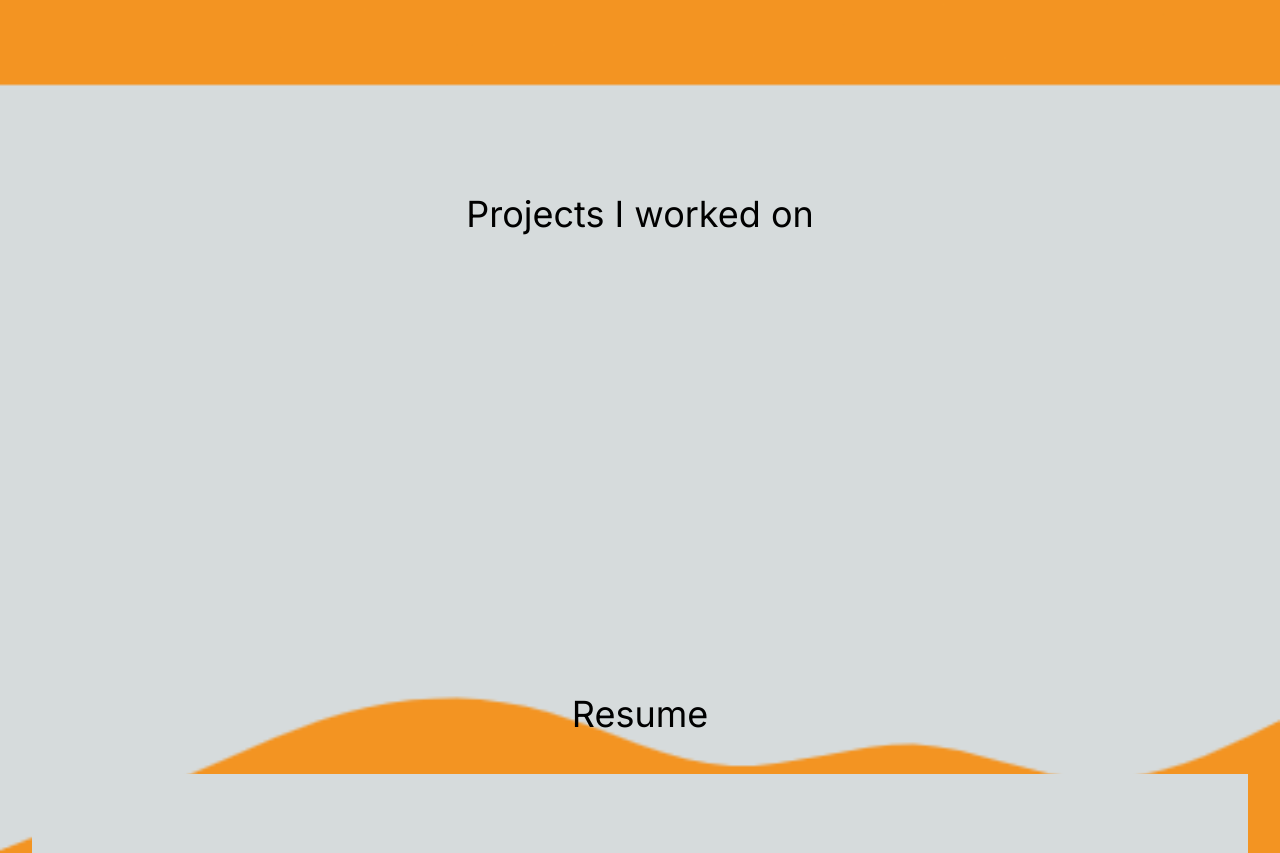
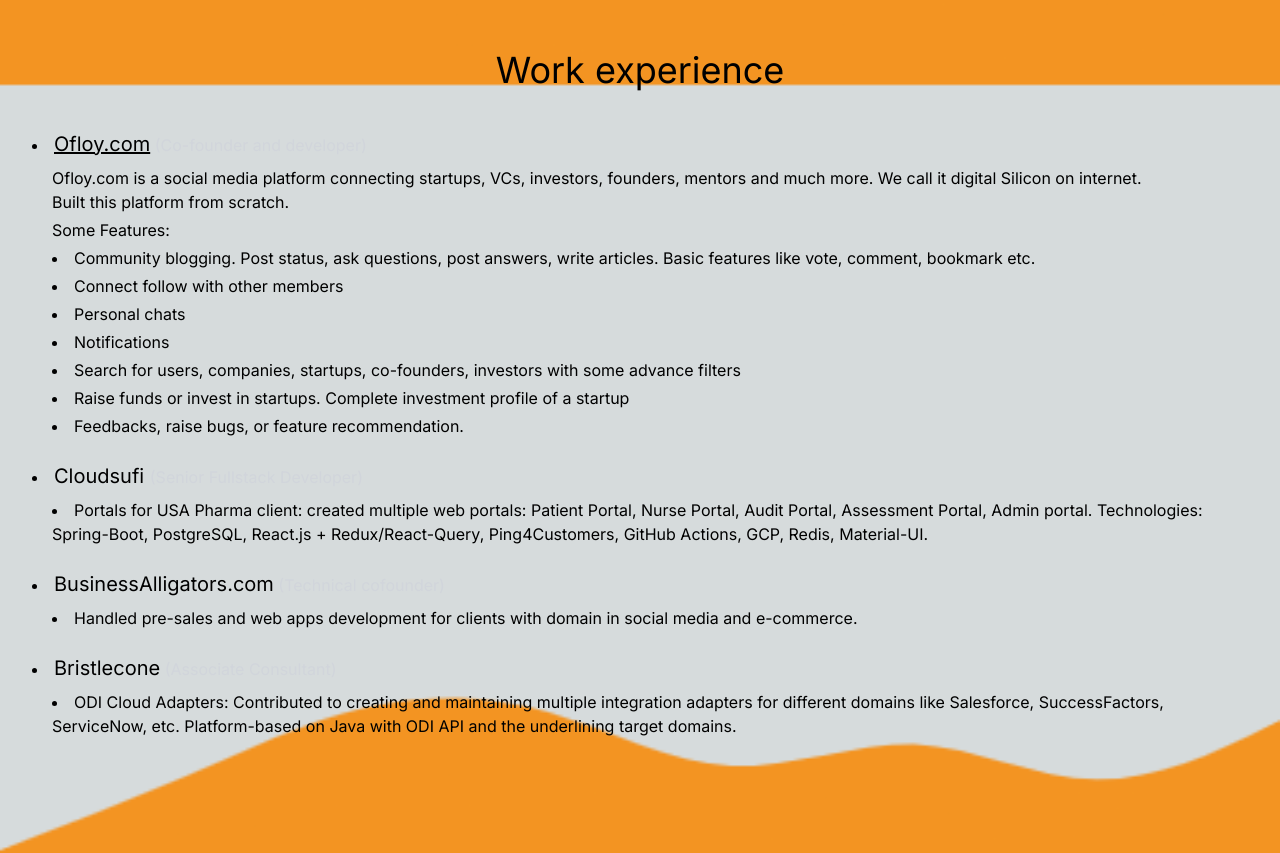
Before and after one commit to Puspendert/puspender-home, a Next.js app: page / in a window 1280 px wide. Shown: the part 1769-2622 px from the top of the page. Built offline with nearby package versions, Linux system fonts and the light colour scheme.

Commit message:
added experience

```diff
--- a/app/page.js
+++ b/app/page.js
@@ -1,3 +1,4 @@
+/* eslint-disable react/no-unescaped-entities */
 import Image from "next/image";
 
 export default function Home() {
@@ -85,10 +86,82 @@
 
       <section
         id="projects"
-        className="scroll-mt-0 min-h-screen scroll-my-1 flex justify-center items-center">
+        className="scroll-mt-0 min-h-screen scroll-my-1 flex flex-col justify-center items-center my-40">
         <div className="w-full flex flex-col justify-center items-center">
-          <h3 className="text-4xl mb-10">Projects I worked on</h3>
+          <h3 className="text-4xl mb-10">Work experience</h3>
         </div>
+
+        <ul class="space-y-6 list-disc list-inside">
+          <li>
+            <a
+              href="http://www.ofloy.com"
+              target="_blank"
+              className="underline text-xl"
+              rel="noopener noreferrer">
+              Ofloy.com
+            </a>{" "}
+            <span className="text-gray-300">(Co-founder and developer)</span>
+            <ul class="pl-5 mt-2 space-y-1 list-disc list-inside">
+              <p>
+                Ofloy.com is a social media platform connecting startups, VCs,
+                investors, founders, mentors and much more. We call it digital
+                Silicon on internet. <br /> Built this platform from scratch.
+              </p>
+              <p>Some Features:</p>
+              <li>
+                Community blogging. Post status, ask questions, post answers,
+                write articles. Basic features like vote, comment, bookmark etc.
+              </li>
+              <li>Connect follow with other members</li>
+              <li>Personal chats</li>
+              <li>Notifications</li>
+              <li>
+                Search for users, companies, startups, co-founders, investors
+                with some advance filters
+              </li>
+              <li>
+                Raise funds or invest in startups. Complete investment profile
+                of a startup
+              </li>
+              <li>Feedbacks, raise bugs, or feature recommendation.</li>
+            </ul>
+          </li>
+          <li>
+            <span className="text-xl">Cloudsufi </span>
+            <span className="text-gray-300"> (Senior Fullstack Developer)</span>
+            <ul class="pl-5 mt-2 space-y-1 list-disc list-inside">
+              <li>
+                Portals for USA Pharma client: created multiple web portals:
+                Patient Portal, Nurse Portal, Audit Portal, Assessment Portal,
+                Admin portal. Technologies: Spring-Boot, PostgreSQL, React.js +
+                Redux/React-Query, Ping4Customers, GitHub Actions, GCP, Redis,
+                Material-UI.
+              </li>
+            </ul>
+          </li>
+          <li>
+            <span className="text-xl">BusinessAlligators.com</span>
+            <span className="text-gray-300"> (Technical cofounder)</span>
+            <ul class="pl-5 mt-2 space-y-1 list-disc list-inside">
+              <li>
+                Handled pre-sales and web apps development for clients with
+                domain in social media and e-commerce.
+              </li>
+            </ul>
+          </li>
+          <li>
+            <span className="text-xl">Bristlecone</span>
+            <span className="text-gray-300"> (Associate Consultant)</span>
+            <ul class="pl-5 mt-2 space-y-1 list-disc list-inside">
+              <li>
+                ODI Cloud Adapters: Contributed to creating and maintaining
+                multiple integration adapters for different domains like
+                Salesforce, SuccessFactors, ServiceNow, etc. Platform-based on
+                Java with ODI API and the underlining target domains.
+              </li>
+            </ul>
+          </li>
+        </ul>
       </section>
 
       <section
```
